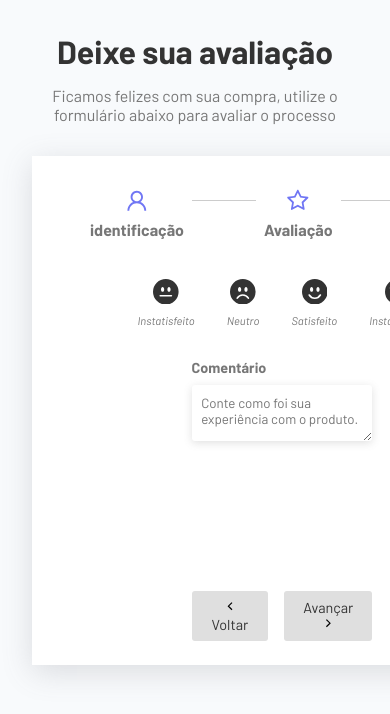
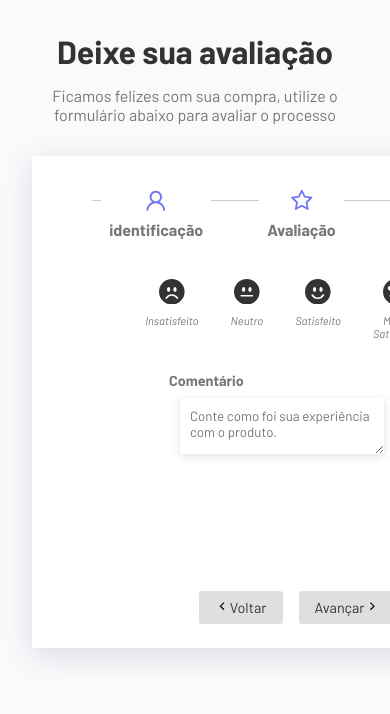
Before and after one commit to edhgama/multistep-form-react, a React (Vite) app: page / in a window 390 px wide. Both pictures are taken after typing "Sample", "name@example.com" into the empty fields and a click on the button "Avançar". Shown: the top 714 px of the page. Built offline with nearby package versions, Linux system fonts and the light colour scheme.

Commit message:
fix: textos, responsividade

```diff
--- a/src/App.css
+++ b/src/App.css
@@ -3,6 +3,7 @@
 }
 
 .header {
+
   text-align: center;
   margin-bottom: 2rem;
 }
@@ -15,7 +16,8 @@
 /* forms */
 
 .form-container{
-  max-width: 60%;
+  width: 80%;
+  /* max-width: 70%;*/
   min-width: 500px;
   margin: 0 auto;
   background-color: #fff;
@@ -24,7 +26,7 @@
 }
 
 .form-container form{
-  max-width: 40%;
+  max-width: 50%;
   margin: 0 auto;
 }
 
@@ -52,10 +54,6 @@ input, textarea{
   box-shadow: rgba(99,99,99,0.2) 0px 2px 8px 0px;
 }
 
-textarea{
-  height: 3.5rem;
-}
-
 /* action */
 
 .actions {
--- a/src/Components/ReviewForm.jsx
+++ b/src/Components/ReviewForm.jsx
@@ -13,33 +13,33 @@ export default function ReviewForm({ data, updateFieldHandler }) {
     <div className="review-form">
       <div className="form-control score-container">
         <label className="radio-container">
-          <input type='radio' value='unsatisfied' name='review' required
-            checked={data.review === 'unsatisfied'}
+          <input type='radio' value='Insatisfeito' name='review' required
+            checked={data.review === 'Insatisfeito'}
             onChange={(e) => updateFieldHandler("review", e.target.value)}
           />
-          <BsFillEmojiNeutralFill />
-          <p>Instatisfeito</p>
+          <BsEmojiFrownFill />
+          <p>Insatisfeito</p>
         </label>
         <label className="radio-container">
-          <input type='radio' value='neutral' name='review' required
-            checked={data.review === 'neutral'}
+          <input type='radio' value='Neutro' name='review' required
+            checked={data.review === 'Neutro'}
             onChange={(e) => updateFieldHandler("review", e.target.value)} />
-          <BsEmojiFrownFill />
+          <BsFillEmojiNeutralFill />
           <p>Neutro</p>
         </label>
         <label className="radio-container">
-          <input type='radio' value='sastified' name='review' required
-            checked={data.review === 'sastified'}
+          <input type='radio' value='Satisfeito' name='review' required
+            checked={data.review === 'Satisfeito'}
             onChange={(e) => updateFieldHandler("review", e.target.value)} />
           <BsFillEmojiSmileFill />
           <p>Satisfeito</p>
         </label>
         <label className="radio-container">
-          <input type='radio' value='very_satisfied' name='review' required
-            checked={data.review === 'very_satisfied'}
+          <input type='radio' value='Muito Satisfeito' name='review' required
+            checked={data.review === 'Muito Satisfeito'}
             onChange={(e) => updateFieldHandler("review", e.target.value)} />
           <BsEmojiHeartEyesFill />
-          <p>Instatisfeito</p>
+          <p>Muito Satisfeito</p>
         </label>
       </div>
       <div className="form-control">
--- a/src/Components/Reviewform.css
+++ b/src/Components/Reviewform.css
@@ -2,6 +2,13 @@
   flex-direction: row;
   gap:2rem;
   justify-content: center;
+}
+
+.form-control textarea{
+  margin: auto;
+  width: 90%;
+  min-height: 3.5rem;
+  max-height: 7.5rem;
 }
 
 .score-container svg{
--- a/src/Components/Steps.css
+++ b/src/Components/Steps.css
@@ -1,10 +1,11 @@
 
 .steps{
   display: flex;
-  gap: 4rem;
+  gap: 3rem;
   justify-content: center;
   align-items: center;
-  max-width: 400px;
+  width: 80%;
+  /* max-width: 500px; */
   margin: 0 auto;
   position: relative;
   margin-bottom: 2rem;
--- a/src/Components/Thanks.css
+++ b/src/Components/Thanks.css
@@ -1,18 +1,23 @@
 .thanks-container {
+  min-width: 12rem;
   text-align: center;
 }
 
-.thanks-container h2{
-  margin-bottom: 1rem;
+.thanks-container h3{
+  margin-bottom: .5rem;
+}
+
+.review-container{
+  margin-top:1.2rem;
 }
 
 .thanks-container  p{
   font-size: 0.9rem;
-  margin-bottom: 0.5rem;
+  margin-bottom: 0.6rem;
 }
 
 .thanks-container h3{
-  margin: 1rem 0;
+  margin: 1rem 0 2rem 0;
 }
 
 .review-data{
--- a/src/Components/Thanks.jsx
+++ b/src/Components/Thanks.jsx
@@ -8,26 +8,28 @@ import {
 import "./Thanks.css";
 
 const emojiData = {
-  unsatisfied: <BsEmojiFrownFill/>,
-  neutral:<BsFillEmojiNeutralFill/>,
-  sastified:<BsFillEmojiSmileFill/>,
-  very_satisfied:<BsEmojiHeartEyesFill/>
+  'Insatisfeito': <BsEmojiFrownFill />,
+  'Neutro': <BsFillEmojiNeutralFill />,
+  'Satisfeito': <BsFillEmojiSmileFill />,
+  'Muito Satisfeito': <BsEmojiHeartEyesFill />
 }
 
-export default function Thanks({data}) {
+export default function Thanks({ data }) {
 
   return (
     <div className="thanks-container">
       <h3>Falta Pouco...</h3>
       <p>A sua opinião é muito importante, em breve você receberá um cupom de 10% de desconto para a sua próxima compra</p>
       <p>Para concluir a sua avaliação clique no botão Enviar.</p>
-      <h3>Aqui está o resumo da sua avaliação {data.name}</h3>
-      <p className="review-data">
-        <span>Satisfação com o produto:</span> {emojiData[data.review]}
-      </p>
-      <p className='review-data'>
-        <span>Comentário:</span> {data.comment}
-      </p>
+      <div className="review-container">
+        <h3>Aqui está o resumo da sua avaliação, {data.name}.</h3>
+        <p className="review-data">
+          <span>Satisfação com o produto:</span> {data.review} {emojiData[data.review]}
+        </p>
+        <p className='review-data'>
+          <span>Comentário:</span> {data.comment}
+        </p>
+      </div>
 
     </div>
   )
```
